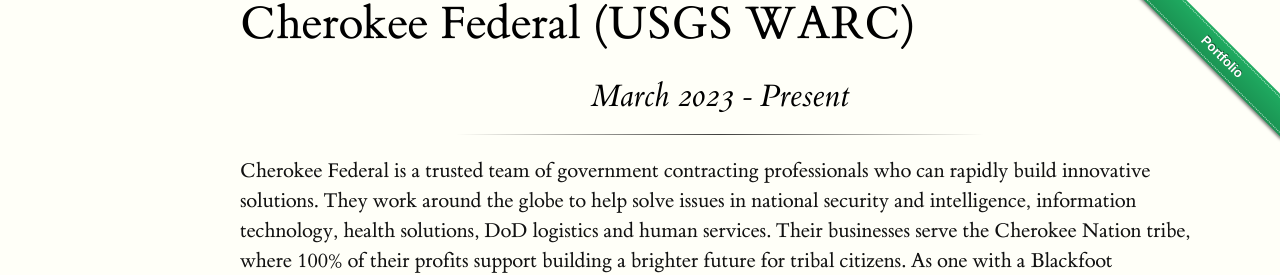
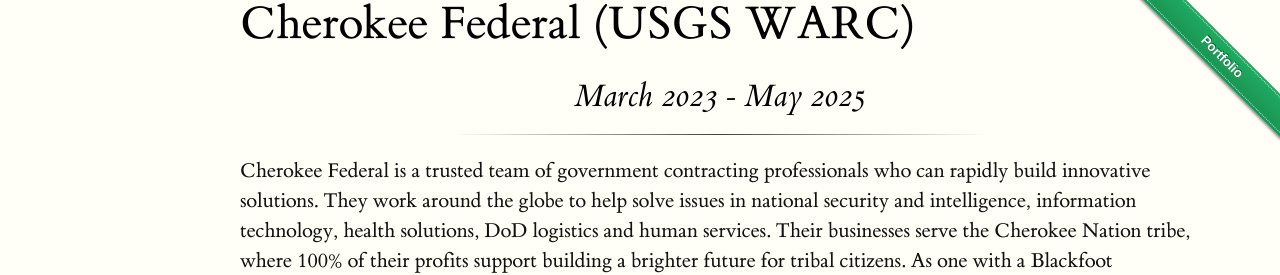
Before and after one commit to irtheman/irtheman.github.io, a Jekyll site: the page built from pages/cherokee.md, in a window 1280 px wide. Shown: the top 275 px of the page. Built offline with Jekyll 4.4.1, drawn with Linux system fonts in a browser that asks for light colours.

Commit message:
Updated CF Employment

```diff
--- a/pages/cherokee.md
+++ b/pages/cherokee.md
@@ -4,7 +4,7 @@
 permalink: /cherokee/
 ---
 # Cherokee Federal (USGS WARC)
-## March 2023 - Present
+## March 2023 - May 2025
 <hr class="hr-plain">
 
 Cherokee Federal is a trusted team of government contracting professionals who can rapidly build innovative solutions. They work around the globe to help solve issues in national security and intelligence, information technology, health solutions, DoD logistics and human services. Their businesses serve the Cherokee Nation tribe, where 100% of their profits support building a brighter future for tribal citizens. As one with a Blackfoot (Niitsitapi) ancestry, Matthew has always been interested in working with any tribe.
```
Also changed, not shown: _posts/2019-04-28-Cherokee.md (+1 -1 lines), Gemfile.lock, 3 other files.
